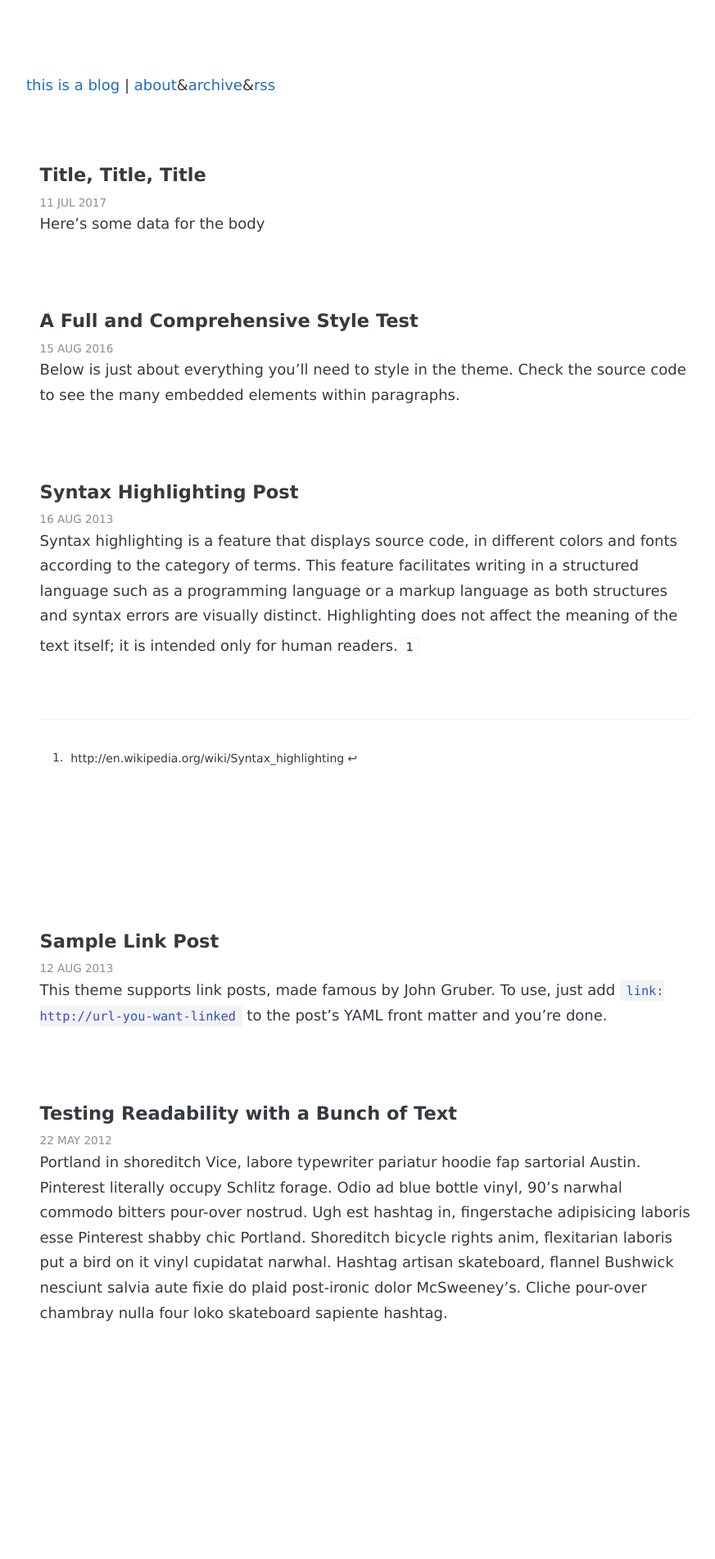
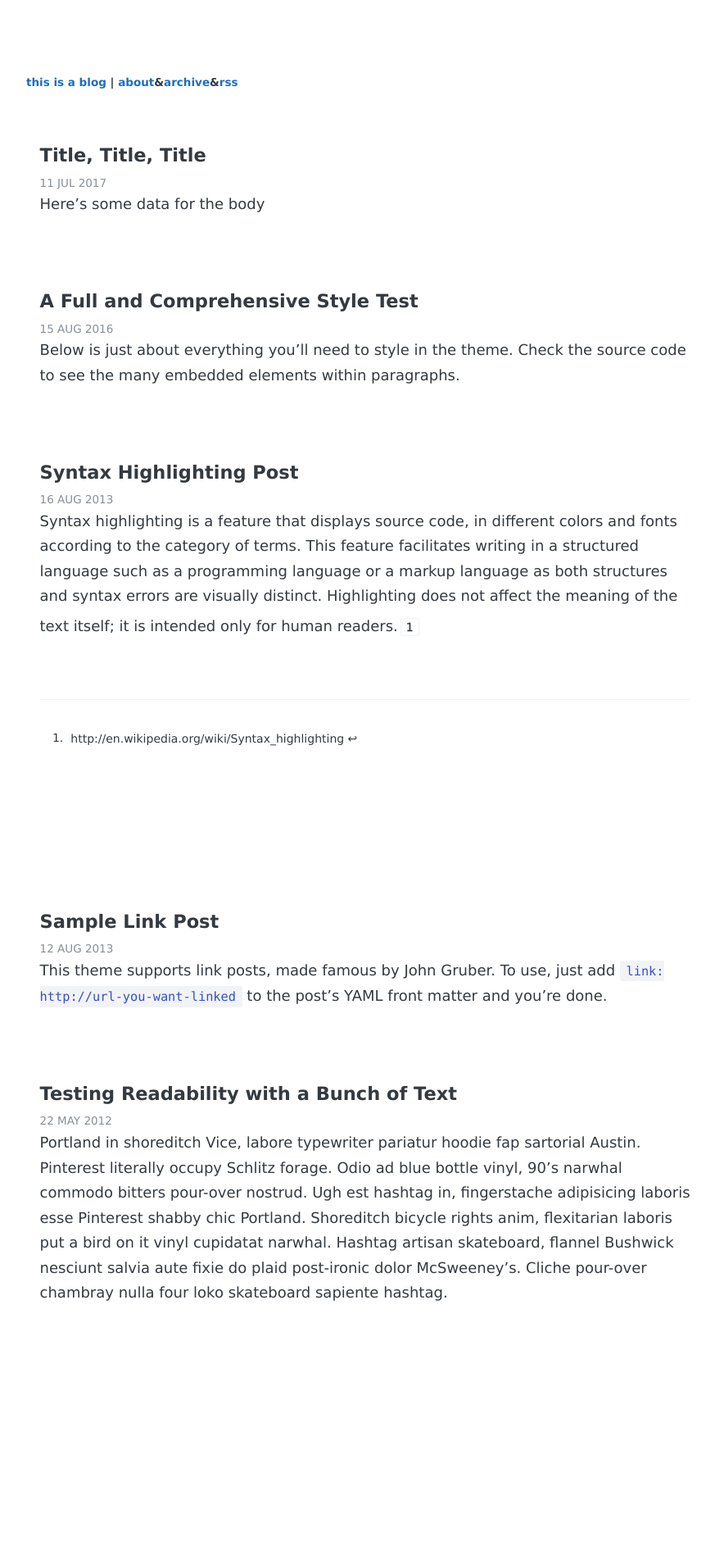
Before and after one commit to thisisamatthew/thisisamatthew.github.io, a Jekyll site: the page built from index.html, in a window 1280 px wide. Shown: the whole page at 82% size, without its empty margins (194-1067 px from the left). Built offline with Jekyll 4.4.1, drawn with Linux system fonts in a browser that asks for light colours; some web fonts are replaced; the list of posts is cut into pages by our own code; after the commit the page ends 1878 px from its top, so only the background shows below that.

Commit message:
Update _site.scss

```diff
--- a/_sass/_site.scss
+++ b/_sass/_site.scss
@@ -33,7 +33,9 @@ body {
   -------------- */
 .header {
   padding-bottom: 2%;
-  margin-bottom: 1.5em;
+  margin-bottom: .75em;
+  font-size: .75em;
+  font-weight: 600;
   text-align: left;
 
   &-title {
```
